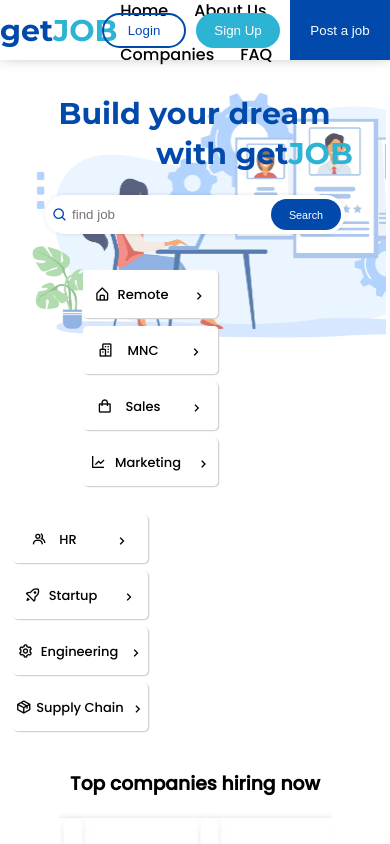
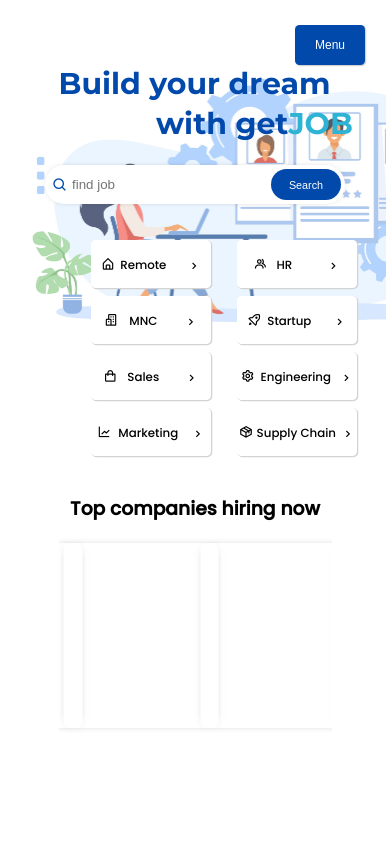
Before and after one commit to sroshann/getJob-source-code, a React (Create React App) app: page / in a window 390 px wide. Shown: the top 844 px of the page. Built offline with nearby package versions, Linux system fonts and the light colour scheme.

Commit message:
A new design is added to navbar and made it responsive

```diff
--- a/src/Components/Category/Category.css
+++ b/src/Components/Category/Category.css
@@ -59,14 +59,17 @@
 
     }
 
-    .top { margin-left: 20%; }
+    .top { margin-left: 22%; }
 
     .remote {
 
         margin: 5px;
         margin-top: 8px;
-        width: 135px;
+        width: 120px;
+        font-size: 14px;
 
     }
 
+    .remote p { font-size: 11.8px; }
+
 }
--- a/src/Components/MainInterface/Interface.css
+++ b/src/Components/MainInterface/Interface.css
@@ -20,7 +20,7 @@
     font-size: 73px;
     font-weight: bolder;
     font-family: 'Montserrat', sans-serif;
-    padding-top: 35px;
+    padding-top: 10px;
 
 }
 
@@ -90,7 +90,12 @@
 
     /* EXTRA SMALL DEVICES */
 
-    #bg_image { background-size: 500px; }
+    #bg_image {
+
+        background-size: 500px;
+        margin-top: 0px;
+
+    }
 
     #build {
 
@@ -99,6 +104,7 @@
         position: relative;
         width: fit-content;
         left: 15%;
+        padding-top: 5px;
 
     }
 
--- a/src/Components/NavBar/NavBar.css
+++ b/src/Components/NavBar/NavBar.css
@@ -1,120 +1,121 @@
-#header {
+#header { height: 60px; }
 
-    display: flex;
-    justify-content: space-between;
-    align-items: center;
-    box-shadow: 0px -12px 20px;
-    height: 60px;
+#menu-button , #close-button {
+
+    position: absolute;
+    top: 25px;
+    right: 25px;
+    width: 105px;
+    height: 3rem;
+    background: #0149AB;
+    border: 0;
+    color: white;
+    border-radius: 4.5px;
+    box-shadow: 0.8px 0.8px 0.5px 0.5px lightgrey;
+
 
 }
 
-#logo {
+#menu {
 
-    width: 25%;
+    width: 100vw;
+    height: 720px;
+    background-color: rgba(255, 255, 255, 0.7);
+    position: absolute;
+    z-index: 2;
     display: grid;
     place-items: center;
 
 }
 
-#logo p {
+#menu-options {
 
-    font-size: 30px;
-    font-weight: bolder;
-    font-family: 'Montserrat', sans-serif;
-    font-style: normal;
-    margin: 0;
+    width: 30%;
+    height: fit-content;
 
 }
 
-#get { color: #0149AB; }
-#job { color: #2DB4D4; }
+.menu-divs {
 
-#menu {
-
-    width: 50%;
-    display: grid;
-    place-items: center;
+    display: flex;
+    justify-content: space-evenly;
+    column-gap: 10px;
+    margin: 10px;
 
 }
 
-#menu li {
+.menu-divs button {
 
-    float: left;
-    list-style-type: none;
-    padding-left: 13px;
-    padding-right: 13px;
-    padding-bottom: 7px;
-    cursor: pointer;
-    margin-top: 12px;
+    width: 150px;
+    height: 3rem;
+    background: #0149AB;
+    color: white;
+    border: 0;
+    border-radius: 4.5px;
+    display: flex;
+    align-items: center;
+    justify-content: space-around;
+    box-shadow: 0.8px 0.8px 0.5px 0.5px lightgrey;
+
 
 }
 
-#buttons{ width: 20%; }
+.menu-divs button:hover {
 
-#options{
-
-    display: flex;
-    align-items: center;
-    column-gap: 10px;
-    float: inline-end;
+    background: white;
+    color: #0149AB ;
+    transition: 0.3s;
+    cursor: pointer;
+    box-shadow: 0px 0px 10px -7px rgba(0, 0, 0, 0.75); /* Adjust the shadow color and other parameters as needed */
 
 }
 
-#login {
+.menu-divs button:not(:hover) { transition: 0.2s; }
 
-    background: transparent;
-    width: 84px;
-    height: 35px;
-    border: 2px solid;
-    border-radius: 20px;
-    border-color: #0149AB;
-    color: #0149AB;
+@media (max-width : 767px) {
+
+    #menu { height: 631px; }
+
+    #menu-button , #close-button {
+
+        width: 70px;
+        height: 2.5rem;
+        font-size: 12px;
+
+    }
+
+    #menu-options {
+
+        display: grid;
+        justify-content: center;
+
+    }
+
+    .menu-divs button {
+
+        margin-top: -10px;
+        width: 85px;
+        font-size: 11.5px;
+
+    }
 
 }
 
-#login:hover {
+@media (min-width : 768px) and (max-width : 991px) {
 
-    background: #0149AB;
-    color: white ;
-    transition: 0.3s;
-    cursor: pointer;
+    #menu-options {
+
+        display: grid;
+        justify-content: center;
+
+    }
+
+    .menu-divs button {
+
+        margin-top: -10px;
+        width:100px;
+        font-size: 12px;
+
+    }
 
 }
-#login:not(:hover) { transition: 0.2s; }
-
-
-#sign{
-
-    background: #2DB4D4;
-    width: 84px;
-    height: 35px;
-    color: white;
-    border: 0;
-    border-radius: 20px;
-
-}
-
-#sign:hover{
-
-    border: 2px solid;
-    border-color: #2DB4D4;
-    color: #2DB4D4 ;
-    transition: 0.3s;
-    background: transparent;
-    cursor: pointer;
-
-}
-#sign:not(:hover) { transition: 0.2s; }
-
-#post {
-
-    height: 60px;
-    color: white;
-    background: #0149AB;
-    border: 0;
-    width: 100px;
-
-}
-
-#post:hover{cursor: pointer;}
-#post:not(:hover){ transition: 0.3s; }
--- a/src/Components/NavBar/NavBar.jsx
+++ b/src/Components/NavBar/NavBar.jsx
@@ -1,39 +1,44 @@
-import React from 'react'
+import React, { useState } from 'react'
 import './NavBar.css'
 
 function NavBar() {
 
+    const [ options , setOptions ] = useState( false )
+
   return (
+
     <div id='header'>
 
-        <div id="logo">
+        <button id='menu-button' onClick={ () => { setOptions( true ) } } >Menu</button>
+        { options && <div id="menu">
 
-            <p><span id='get'>get</span><span id='job'>JOB</span></p>
+            <button id='close-button' onClick={ () => { setOptions( false ) } } >Close</button>
 
-        </div>
-        <div id="menu">
+            <div id="menu-options">
 
-            <ul>
+                <div className="menu-divs">
 
-                <li>Home</li>
-                <li>About Us</li>
-                <li>Companies</li>
-                <li>FAQ</li>
+                    <button>Home</button>
+                    <button>About Us</button>
+                    <button>Companies</button>
 
-            </ul>
+                </div>
+                <div className="menu-divs">
 
-        </div>
-        <div id="buttons">
+                    <button>FAQ</button>
+                    <button>Login</button>
+                    <button>Sign Up</button>
 
-            <div id='options'>
+                </div>
+                <div className="menu-divs">
 
-                <button id='login'>Login</button>
-                <button id='sign'>Sign Up</button>
-                <button id='post' >Post a job</button>
+                    <button id='post'>Post a job</button>
+
+                </div>
 
             </div>
 
-        </div>
+        </div>}
 
     </div>
   )
```
